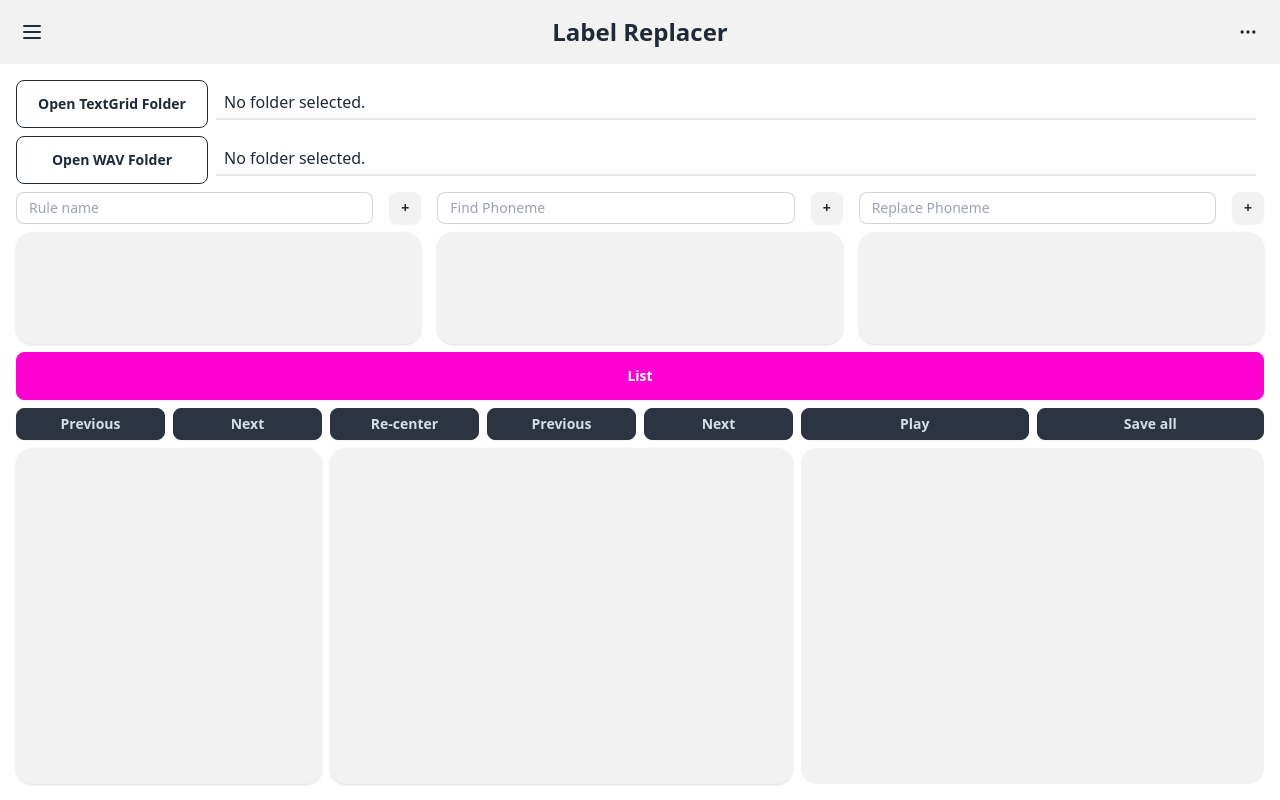
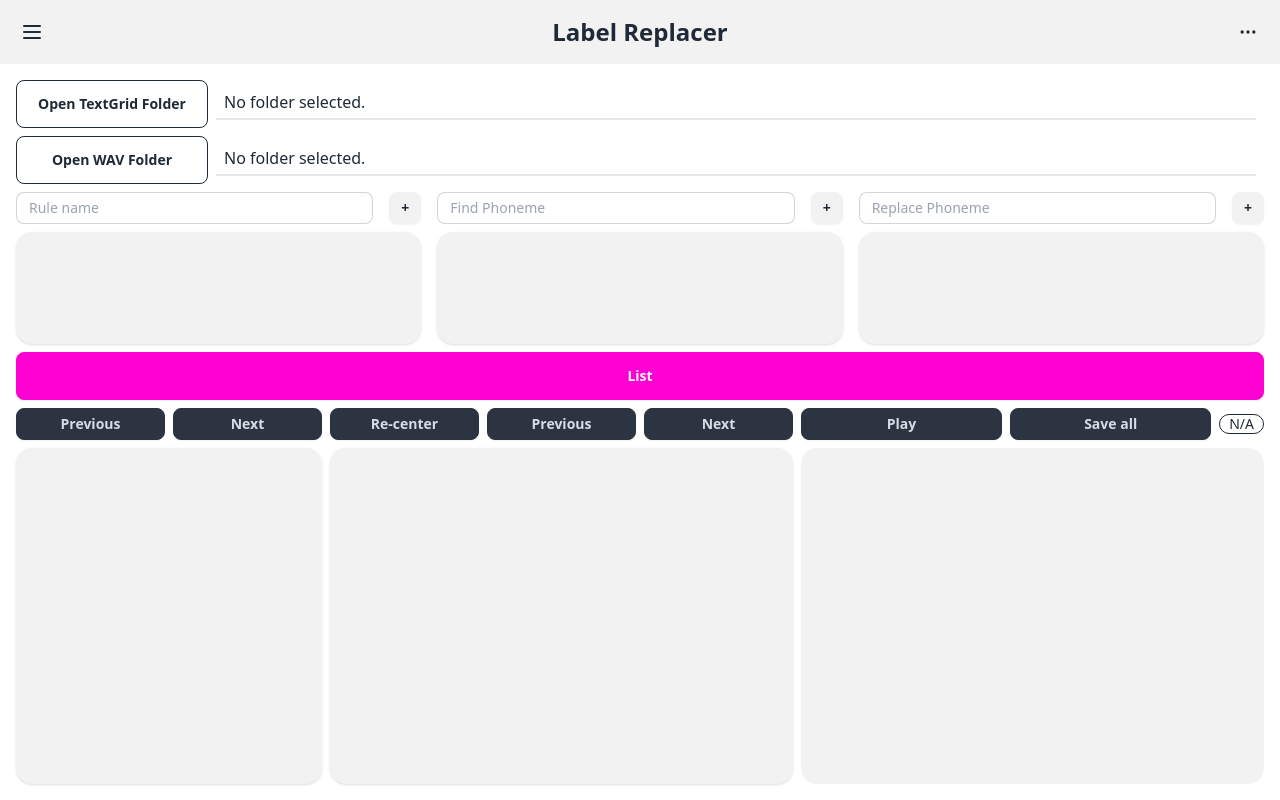
Before and after one commit to hrukalive/ds-synonym-replacer, a SvelteKit app: page / in a window 1280 px wide. Built offline with nearby package versions, Linux system fonts and the light colour scheme.

Commit message:
Progress

```diff
--- a/src/routes/+page.svelte
+++ b/src/routes/+page.svelte
@@ -13,6 +13,7 @@
 
 	let rules = writable([]);
 	let items = writable([]);
+	let item_len = $state(0);
 	let selectedRuleIdx = $state(-1);
 	let selectedTermIdx = $state(-1);
 	let selectedOptIdx = $state(-1);
@@ -240,6 +241,7 @@
 		console.log('sync_session_state', event.payload);
 		if (event.payload !== null && event.payload !== undefined) {
 			items.update(_ => event.payload.items)
+			item_len = event.payload.items.length;
 			selectedItemIdx = event.payload.selected_item !== null ? event.payload.selected_item : -1;
 			if (selectedItemIdx >= 0) {
 				selectedMarkIdx = event.payload.selected_mark[selectedItemIdx] !== null ? event.payload.selected_mark[selectedItemIdx] : -1;
@@ -350,6 +352,7 @@
 
 		let session_items = await invoke('get_session_items');
 		items.update(_ => session_items.items);
+		item_len = session_items.items.length;
 		selectedItemIdx = session_items.selected_item !== null ? session_items.selected_item : -1;
 		if (session_items.selected_mark !== null) {
 			selectedMarkIdx = session_items.selected_mark[selectedItemIdx] !== null ? session_items.selected_mark[selectedItemIdx] : -1;
@@ -665,6 +668,7 @@
 						<div class="col-span-3 gap-2 flex">
 							<button class="flex-1 btn btn-neutral btn-sm" onclick={() => invoke('play_selected')}>Play</button>
 							<button class="flex-1 btn btn-neutral btn-sm" onclick={() => { loading_modal.showModal(); invoke('save_textgrids').catch(() => loading_modal.close()); }}>Save all</button>
+							<div class="badge badge-outline place-self-center">{`${selectedItemIdx > -1 && item_len > 0 ? (selectedItemIdx + 1) + "/" + item_len : "N/A"}`}</div>
 						</div>
 					</div>
 				</div>
```
